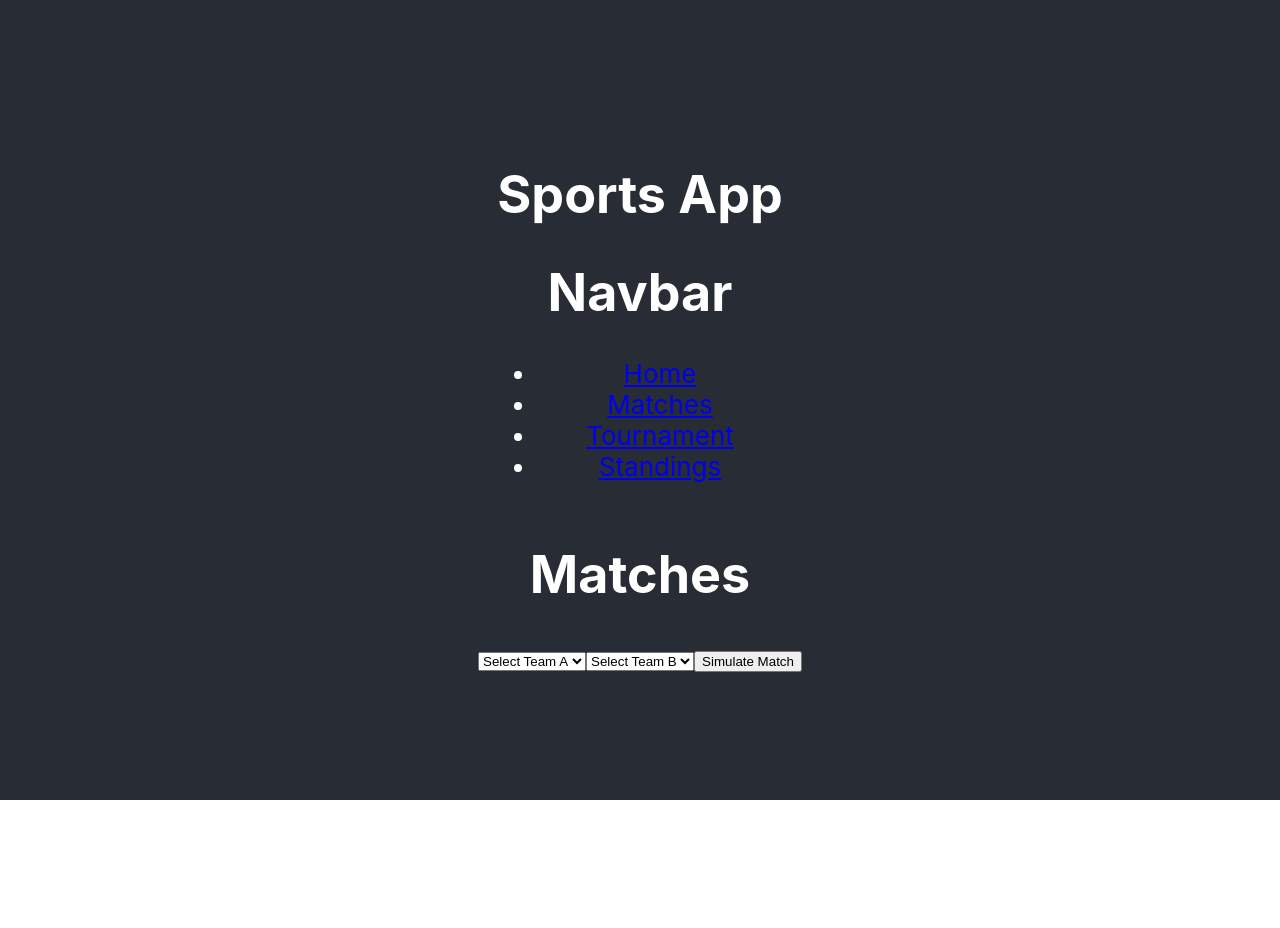
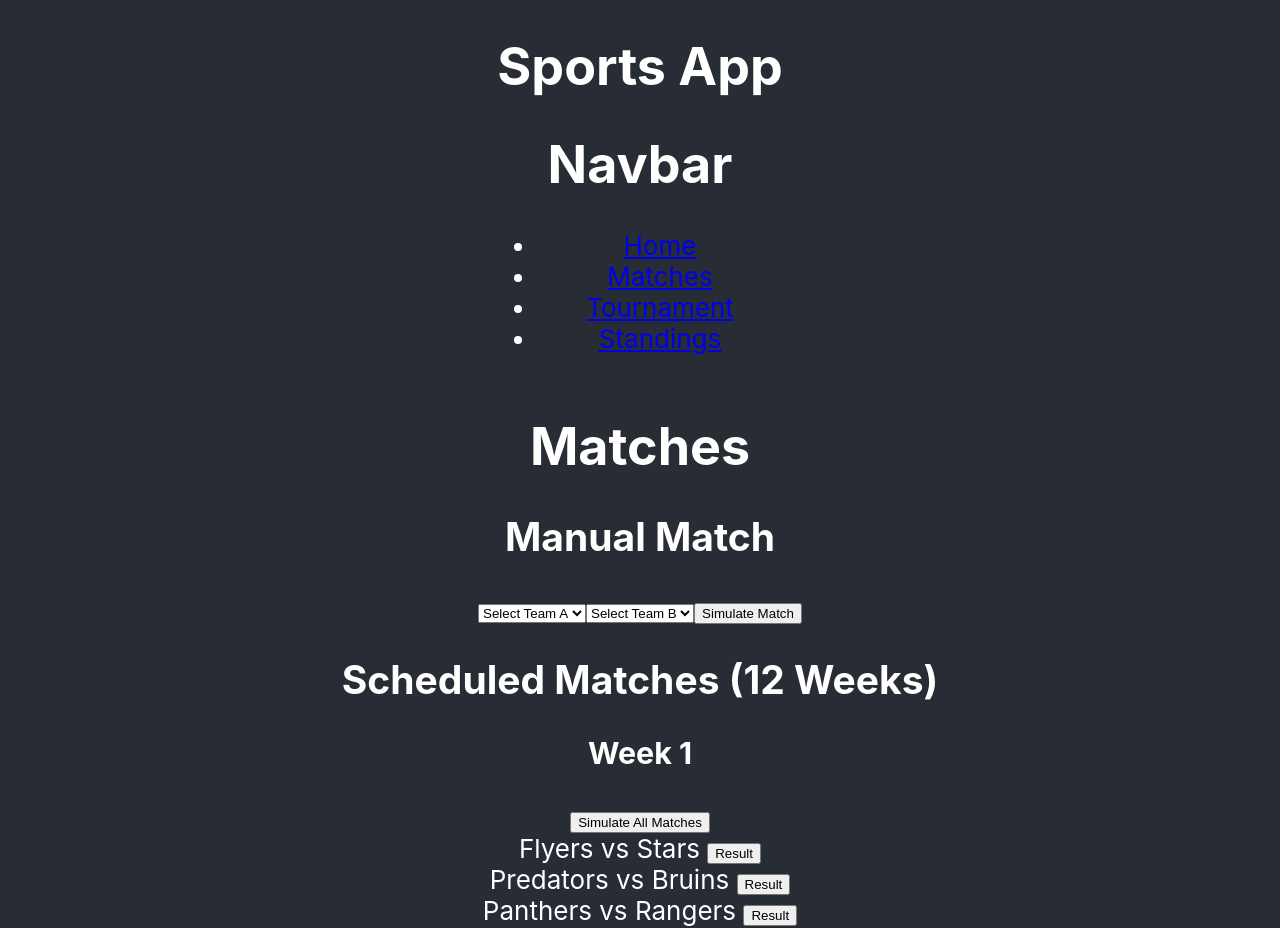
Before and after one commit to RickyFig17/Sports-app, a React (Create React App) app: page /matches in a window 1280 px wide. Shown: the top 928 px of the page. Before the commit the page ends 800 px from the top, so only its background shows below. Built offline with nearby package versions, Linux system fonts and the light colour scheme.

Commit message:
making 12 week schedule

```diff
--- a/src/App.js
+++ b/src/App.js
@@ -18,6 +18,13 @@ function App() {
   "Kings",
   "Predators",
   "Panthers",
+  "Flyers",
+  "Sharks",
+  "Canucks",
+  "Jets",
+  "Avalanche",
+  "Wild",
+  "Lightning",
   ];
 
   const [standings, setStandings] = useState(
--- a/src/Matches.js
+++ b/src/Matches.js
@@ -2,6 +2,8 @@ import React, { useState } from "react";
 import "./Matches.scss";
 
 function Matches({ teams, onMatchResult }) {
+  const WEEKS = 12;
+
   const [teamA, setTeamA] = useState("");
   const [teamB, setTeamB] = useState("");
   const [message, setMessage] = useState("");
@@ -14,26 +16,126 @@ function Matches({ teams, onMatchResult }) {
 
     const scoreA = Math.floor(Math.random() * 17);
     const scoreB = Math.floor(Math.random() * 17);
-    let winner = null;
+    let winner;
     let msg = `${teamA} ${scoreA} - ${scoreB} ${teamB}`;
     let isSuddenDeath = false;
 
     if (scoreA === scoreB) {
       isSuddenDeath = true;
       winner = Math.random() < 0.5 ? teamA : teamB;
-      msg += `${winner} Wins! (Sudden death) (${scoreA}-${scoreB})`;
+      msg += ` → ${winner} Wins! (Sudden death)`;
     } else {
       winner = scoreA > scoreB ? teamA : teamB;
-      msg += `${winner} Wins! Final Score: ${scoreA} - ${scoreB}`;
+      msg += ` → ${winner} Wins!`;
     }
 
     setMessage(msg);
     onMatchResult({ teamA, teamB, scoreA, scoreB, winner, isSuddenDeath });
   };
 
+  const generateSchedule = () => {
+    const schedule = [];
+    for (let w = 0; w < WEEKS; w++) {
+      const shuffled = [...teams].sort(() => Math.random() - 0.5);
+      const matches = [];
+      for (let i = 0; i < shuffled.length; i += 2) {
+        matches.push({
+          teamA: shuffled[i],
+          teamB: shuffled[i + 1],
+          result: null,
+          message: null,
+        });
+      }
+      schedule.push(matches);
+    }
+    return schedule;
+  };
+
+  const [schedule, setSchedule] = useState(generateSchedule);
+
+  const simulateScheduledMatch = (weekIndex, matchIndex) => {
+    setSchedule((prev) => {
+      const newSchedule = [...prev];
+      const match = newSchedule[weekIndex][matchIndex];
+
+      let scoreA = Math.floor(Math.random() * 17);
+      let scoreB = Math.floor(Math.random() * 17);
+      let winner;
+      let isSuddenDeath = false;
+      let msg = `${match.teamA} ${scoreA} - ${scoreB} ${match.teamB}`;
+
+      if (scoreA === scoreB) {
+        isSuddenDeath = true;
+        winner = Math.random() < 0.5 ? match.teamA : match.teamB;
+        msg += ` → ${winner} Wins! (Sudden Death)`;
+      } else {
+        winner = scoreA > scoreB ? match.teamA : match.teamB;
+        msg += ` → ${winner} Wins!`;
+      }
+
+      onMatchResult({
+        teamA: match.teamA,
+        teamB: match.teamB,
+        scoreA,
+        scoreB,
+        winner,
+        isSuddenDeath,
+      });
+
+      newSchedule[weekIndex][matchIndex] = {
+        ...match,
+        result: { scoreA, scoreB, winner, isSuddenDeath },
+        message: msg,
+      };
+
+      return newSchedule;
+    });
+  };
+
+  const simulateAllMatches = (weekIndex) => {
+    setSchedule((prev) => {
+      const newSchedule = [...prev];
+      newSchedule[weekIndex] = newSchedule[weekIndex].map((match) => {
+        let scoreA = Math.floor(Math.random() * 17);
+        let scoreB = Math.floor(Math.random() * 17);
+        let winner;
+        let isSuddenDeath = false;
+        let msg = `${match.teamA} ${scoreA} - ${scoreB} ${match.teamB}`;
+
+        if (scoreA === scoreB) {
+          isSuddenDeath = true;
+          winner = Math.random() < 0.5 ? match.teamA : match.teamB;
+          msg += ` → ${winner} Wins! (Sudden Death)`;
+        } else {
+          winner = scoreA > scoreB ? match.teamA : match.teamB;
+          msg += ` → ${winner} Wins!`;
+        }
+
+        onMatchResult({
+          teamA: match.teamA,
+          teamB: match.teamB,
+          scoreA,
+          scoreB,
+          winner,
+          isSuddenDeath,
+        });
+
+        return {
+          ...match,
+          result: { scoreA, scoreB, winner, isSuddenDeath },
+          message: msg,
+        };
+      });
+
+      return newSchedule;
+    });
+  };
+
   return (
     <div>
       <h1>Matches</h1>
+
+      <h2>Manual Match</h2>
       <select value={teamA} onChange={(e) => setTeamA(e.target.value)}>
         <option value="">Select Team A</option>
         {teams?.map((t) => (
@@ -58,6 +160,25 @@ function Matches({ teams, onMatchResult }) {
           <strong>{message}</strong>
         </div>
       )}
+
+      <h2>Scheduled Matches (12 Weeks)</h2>
+      {schedule.map((week, wIdx) => (
+        <div key={wIdx}>
+          <h3>Week {wIdx + 1}</h3>
+          <button onClick={() => simulateAllMatches(wIdx)}>
+            Simulate All Matches
+          </button>
+          {week.map((match, mIdx) => (
+            <div key={mIdx}>
+              {match.teamA} vs {match.teamB}{" "}
+              <button onClick={() => simulateScheduledMatch(wIdx, mIdx)}>
+                Result
+              </button>
+              {match.message && <span> → {match.message}</span>}
+            </div>
+          ))}
+        </div>
+      ))}
     </div>
   );
 }
--- a/src/Standings.js
+++ b/src/Standings.js
@@ -69,7 +69,7 @@ function Standings({ standings }) {
         <DataGrid
           rows={rows}
           columns={columns}
-          pageSizeOptions={[5, 10]}
+          pageSizeOptions={[5, 20]}
           disableRowSelectionOnClick
           initialState={{
             sorting: {
```
Lines whose indentation alone changed are shown as unchanged.
